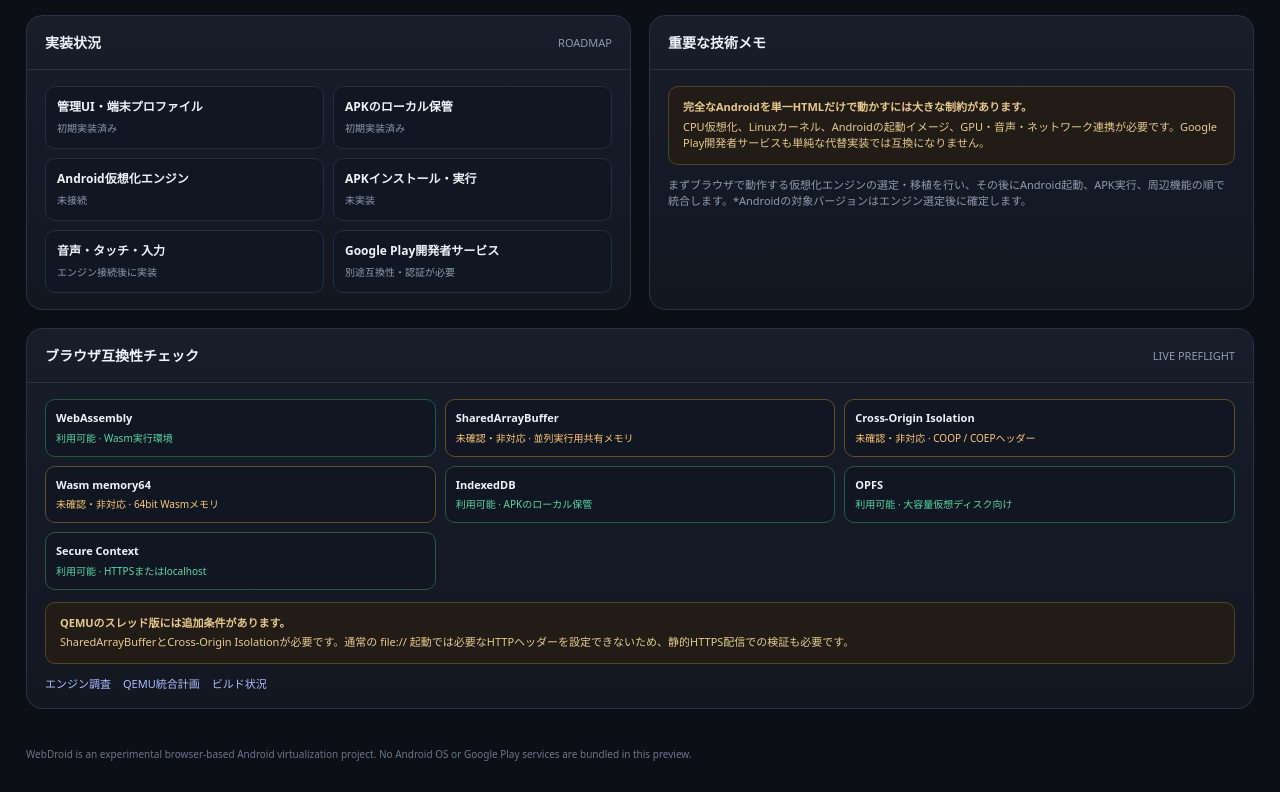
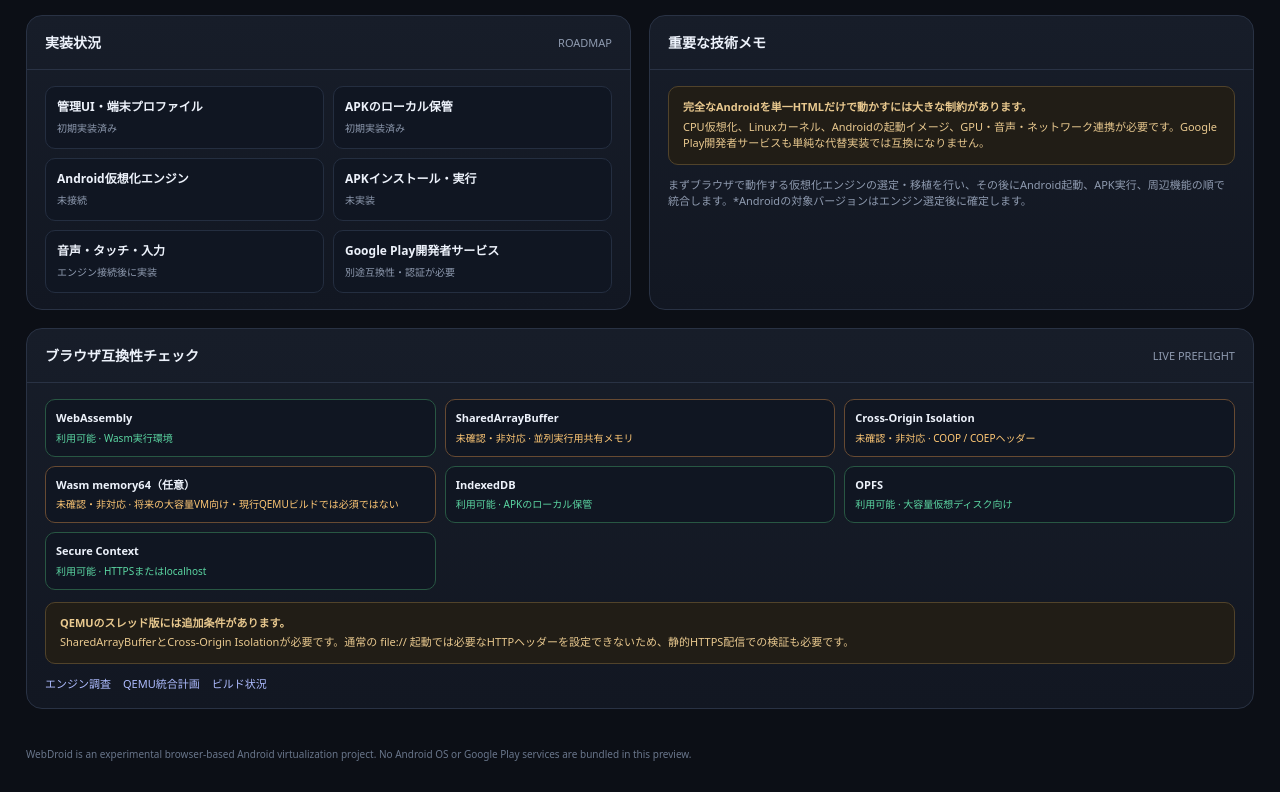
Before and after one commit to Madakari548/Project, a plain HTML site: page webdroid/index.html in a window 1280 px wide. Shown: the part 897-1689 px from the top of the page. Drawn offline with Linux system fonts and the light colour scheme.

Commit message:
Clarify memory64 is optional for current QEMU build

```diff
--- a/webdroid/index.html
+++ b/webdroid/index.html
@@ -51,7 +51,7 @@ function openDB(){return new Promise((resolve,reject)=>{if(!('indexedDB'in windo
 function tx(mode,fn){return new Promise((resolve,reject)=>{const t=db.transaction(STORE,mode),s=t.objectStore(STORE);let result;try{result=fn(s)}catch(e){reject(e);return}t.oncomplete=()=>resolve(result);t.onerror=()=>reject(t.error)})}
 async function refresh(){const rows=await new Promise((resolve,reject)=>{const r=db.transaction(STORE).objectStore(STORE).getAll();r.onsuccess=()=>resolve(r.result);r.onerror=()=>reject(r.error)});$('apkCount').textContent=rows.length+' files';const list=$('fileList');list.innerHTML='';if(!rows.length){list.innerHTML='<div class="muted" style="font-size:11px;text-align:center;padding:8px">保存されたAPKはありません</div>';return}rows.forEach(row=>{const el=document.createElement('div');el.className='file-item';const info=document.createElement('div');info.className='file-name';const name=document.createElement('div');name.textContent=row.name;const size=document.createElement('small');size.textContent=(row.size/1024/1024).toFixed(2)+' MB · 保管済み / 未インストール';info.append(name,size);const del=document.createElement('button');del.textContent='削除';del.addEventListener('click',async()=>{await tx('readwrite',s=>s.delete(row.id));refresh()});el.append(info,del);list.append(el)})}
 $('apkInput').addEventListener('change',async e=>{const f=e.target.files[0];if(!f)return;if(!f.name.toLowerCase().endsWith('.apk')){alert('APKファイルを選択してください');return}if(f.size>1024*1024*1024){alert('1GBを超えるファイルはこのプレビューでは保管できません');return}try{await tx('readwrite',s=>s.add({name:f.name,size:f.size,type:f.type,blob:f,addedAt:Date.now()}));await refresh()}catch(err){alert('保存できませんでした: '+err.message)}e.target.value=''});
-function renderCapabilities(){const root=$('capabilityGrid');if(!root)return;const memory64=(()=>{try{new WebAssembly.Memory({initial:1,maximum:1,index:'i64'});return true}catch{return false}})();const checks=[['WebAssembly',typeof WebAssembly!=='undefined','Wasm実行環境'],['SharedArrayBuffer',typeof SharedArrayBuffer!=='undefined','並列実行用共有メモリ'],['Cross-Origin Isolation',self.crossOriginIsolated===true,'COOP / COEPヘッダー'],['Wasm memory64',memory64,'64bit Wasmメモリ'],['IndexedDB',typeof indexedDB!=='undefined','APKのローカル保管'],['OPFS',!!(navigator.storage&&navigator.storage.getDirectory),'大容量仮想ディスク向け'],['Secure Context',window.isSecureContext===true,'HTTPSまたはlocalhost']];root.innerHTML='';checks.forEach(([name,ok,desc])=>{const el=document.createElement('div');el.className='cap '+(ok?'good':'bad');const b=document.createElement('b');b.textContent=name;const s=document.createElement('span');s.className=ok?'yes':'no';s.textContent=(ok?'利用可能':'未確認・非対応')+' · '+desc;el.append(b,s);root.append(el)})}
+function renderCapabilities(){const root=$('capabilityGrid');if(!root)return;const memory64=(()=>{try{new WebAssembly.Memory({initial:1,maximum:1,index:'i64'});return true}catch{return false}})();const checks=[['WebAssembly',typeof WebAssembly!=='undefined','Wasm実行環境'],['SharedArrayBuffer',typeof SharedArrayBuffer!=='undefined','並列実行用共有メモリ'],['Cross-Origin Isolation',self.crossOriginIsolated===true,'COOP / COEPヘッダー'],['Wasm memory64（任意）',memory64,'将来の大容量VM向け・現行QEMUビルドでは必須ではない'],['IndexedDB',typeof indexedDB!=='undefined','APKのローカル保管'],['OPFS',!!(navigator.storage&&navigator.storage.getDirectory),'大容量仮想ディスク向け'],['Secure Context',window.isSecureContext===true,'HTTPSまたはlocalhost']];root.innerHTML='';checks.forEach(([name,ok,desc])=>{const el=document.createElement('div');el.className='cap '+(ok?'good':'bad');const b=document.createElement('b');b.textContent=name;const s=document.createElement('span');s.className=ok?'yes':'no';s.textContent=(ok?'利用可能':'未確認・非対応')+' · '+desc;el.append(b,s);root.append(el)})}
 renderCapabilities();renderDevices();openDB().then(async d=>{db=d;$('storageState').textContent='IndexedDB ready';await refresh()}).catch(e=>{$('storageState').textContent='ストレージ利用不可';console.error(e)});
 })();
 </script>
```
